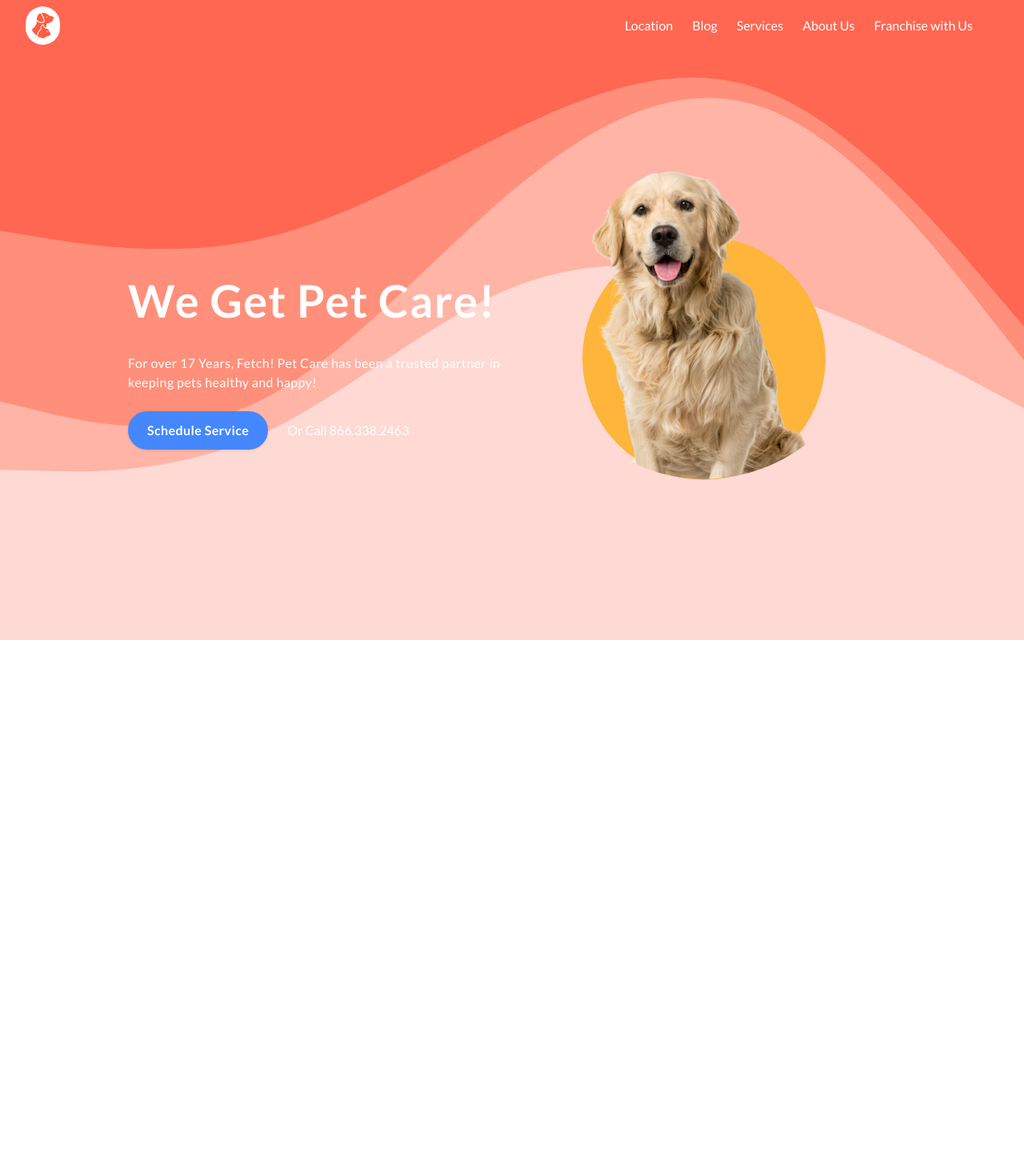
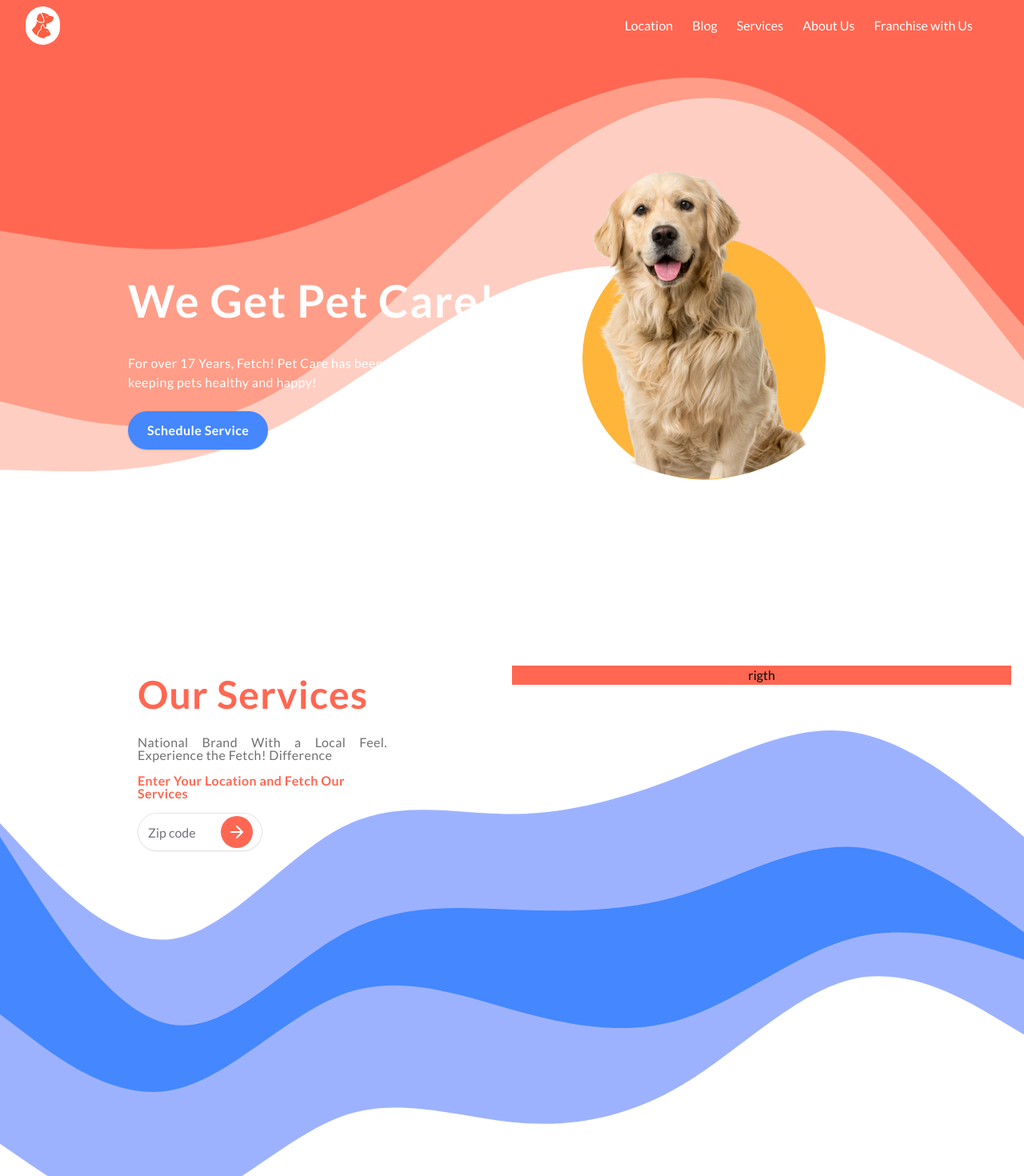
Before and after one commit to oscarMolina1523/Pet-Project, a React (Vite) app: page /home in a window 1280 px wide. Shown: the top 1470 px of the page at 80% size. Before the commit the page ends 800 px from the top, so only its background shows below. Built offline with nearby package versions, Linux system fonts and the light colour scheme.

Commit message:
creating initial components in services components of home

```diff
--- /dev/null
+++ b/src/components/petProject/HomePresentation.tsx
@@ -0,0 +1,19 @@
+import React from "react";
+import HomeBodyComponent from "./HomeBody";
+import HomeNavbarComponent from "./HomeNavbar";
+
+const HomePresentationComponent: React.FC = () => {
+  return (
+    <div className="w-full h-screen overflow-hidden relative flex flex-col">
+      <img className="static object-cover object-top w-full h-full" src="src\assets\homeEffectP.svg" />
+      <div className="w-full absolute">
+        <HomeNavbarComponent />
+      </div>
+      <div className="w-full h-full absolute top-12 flex flex-col items-center justify-center">
+        <HomeBodyComponent />
+      </div>
+    </div>
+  );
+}
+
+export default HomePresentationComponent;
--- /dev/null
+++ b/src/components/petProject/HomeServices.tsx
@@ -0,0 +1,32 @@
+import { ArrowRight } from "lucide-react";
+import React from "react";
+import { Input } from "../ui/input";
+import { Label } from "../ui/label";
+
+const HomeServiceComponent: React.FC = () => {
+  return (
+    <div className="w-full h-screen overflow-hidden relative flex flex-col">
+      <img className="static object-cover object-top w-full h-full" src="src\assets\homeBlueServices.svg" />
+      <div className="absolute w-full h-full flex flex-row items-start px-4 py-8">
+        <div className="flex flex-col w-1/2 items-center justify-start">
+          <div className="w-2/4 flex flex-col text-left gap-4">
+            <Label className="text-custom-orange-3 font-semibold tracking-wide text-[3rem]">Our Services</Label>
+            <Label className="text-gray tracking-wide text-justify">National Brand With a Local Feel. Experience the Fetch! Difference</Label>
+            <Label className="text-custom-orange-3 font-semibold tracking-wide">Enter Your Location and Fetch Our Services</Label>
+            <div className="relative w-1/2">
+              <Input placeholder="Zip code" className="rounded-full h-[3rem] pr-12" />
+              <div className="absolute inset-y-0 right-0 flex items-center pr-3">
+                <div className="bg-custom-orange-3 p-2 rounded-full">
+                  <ArrowRight className="text-surface-neutral" />
+                </div>
+              </div>
+            </div>
+          </div>
+        </div>
+        <div className="flex flex-col w-1/2 bg-custom-orange-3 ">rigth</div>
+      </div>
+    </div>
+  );
+}
+
+export default HomeServiceComponent;
--- a/src/pages/HomePage.tsx
+++ b/src/pages/HomePage.tsx
@@ -1,18 +1,13 @@
-import HomeBodyComponent from "@/components/petProject/HomeBody";
-import HomeNavbarComponent from "@/components/petProject/HomeNavbar";
+import HomePresentationComponent from "@/components/petProject/HomePresentation";
+import HomeServiceComponent from "@/components/petProject/HomeServices";
 import React from "react";
 
 const HomePage: React.FC = () => {
   return (
-    <div className="w-full h-screen overflow-hidden relative flex flex-col">
-      <img className="static object-cover object-top w-full h-full opacity-75" src="src\assets\homeEffectP.svg" />
-      <div className="w-full absolute">
-        <HomeNavbarComponent />
-      </div>
-      <div className="w-full h-full absolute top-12 flex flex-col items-center justify-center">
-        <HomeBodyComponent/>
-      </div>
-    </div>
+    <>
+    <HomePresentationComponent/>
+    <HomeServiceComponent/>
+    </>
   );
 }
 
```
Also changed, not shown: src/assets/homeBlueService.svg (added), src/assets/homeBlueServices.svg (added).
